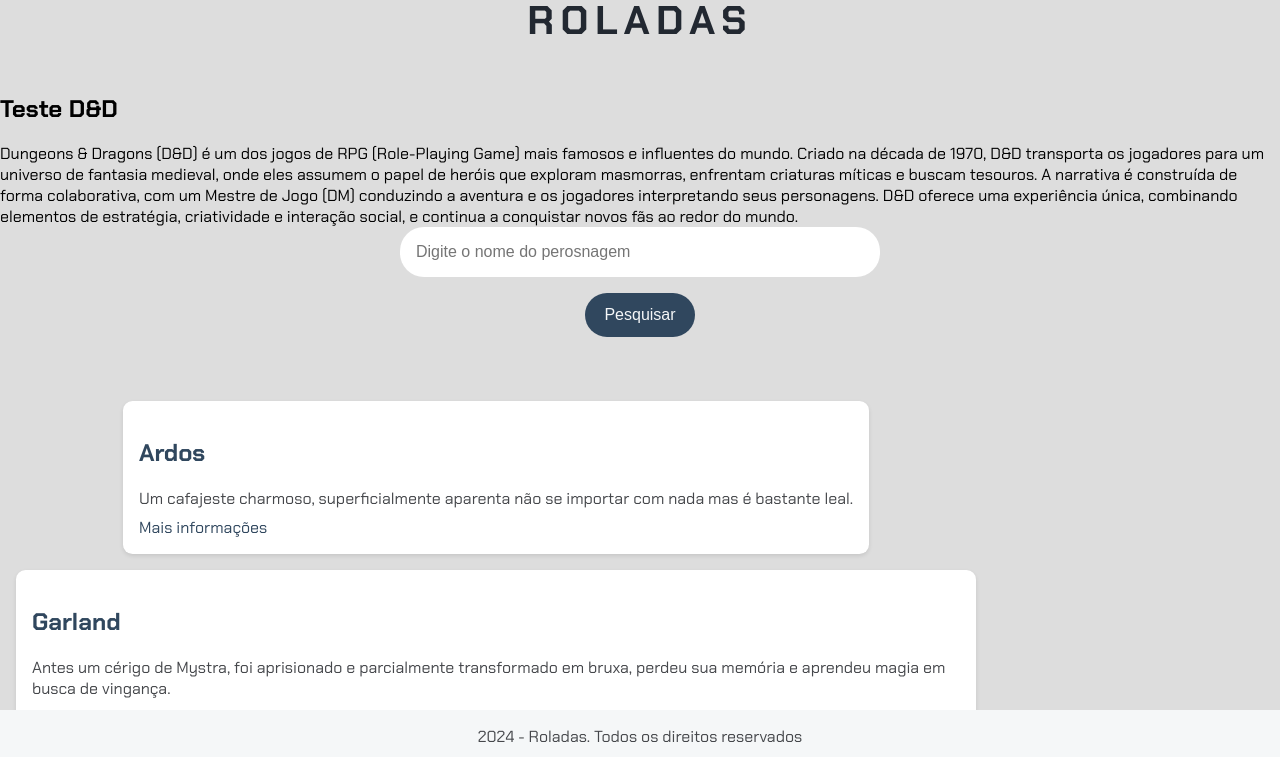
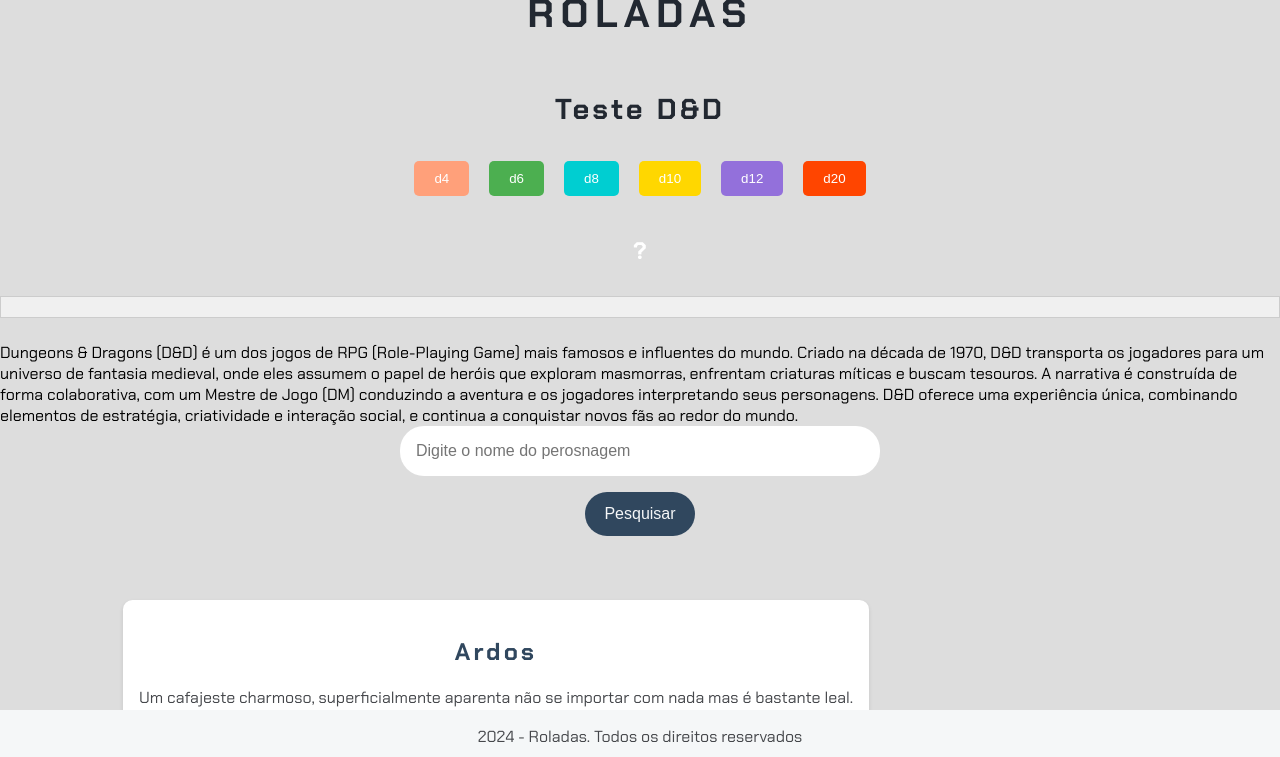
Before and after one commit to dudurban/Aprendendo-HTML-CSS, a plain HTML site: page index.html in a window 1280 px wide. Both pictures are taken after a click on the button "Pesquisar". Shown: the top 757 px of the page. Drawn offline with Linux system fonts and the light colour scheme.

Commit message:
Updated files
Now with animation

```diff
--- a/app.js
+++ b/app.js
@@ -1,27 +1,49 @@
+// Função para rolar o dado
+function rolarDado(faces) {
+  const dado = document.getElementById('dice');
+
+  // Remove todas as classes de dado
+  dado.classList.remove('dice-d4', 'dice-d6', 'dice-d8', 'dice-d10', 'dice-d12', 'dice-d20');
+
+  // Adiciona a classe correspondente ao dado
+  dado.classList.add(`dice-d${faces}`);
+  dado.style.animation = 'rollDice 1s ease-in-out'; // Inicia a animação
+
+  setTimeout(() => {
+    const resultado = Math.floor(Math.random() * faces) + 1;
+    dado.textContent = resultado; // Atualiza o resultado no dado
+    dado.style.animation = 'none'; // Reseta a animação após terminar
+    document.getElementById("resultado").textContent = `Resultado: ${resultado}`;
+  }, 1000); // Tempo da animação em milissegundos (1 segundo)
+}
+
+// Função para buscar personagem
 function pesquisar() {
-    // Busca o elemento HTML com o ID "resultados-pesquisa" e armazena na variável section
-    let section = document.getElementById("resultados-pesquisa");
+  const nomeBuscado = document.getElementById("campoBusca").value.toLowerCase();
+  const resultados = dados.filter(dados =>
+    dados.titulo.toLowerCase().includes(nomeBuscado)
+  );
 
-    // Imprime o elemento section no console para fins de depuração (pode ser removido em produção)
-    console.log(section);
+  exibirResultados(resultados);
+}
 
-    // Inicializa uma string vazia para armazenar os resultados da pesquisa
-    let resultados = "";
+// Função para exibir os resultados da busca
+function exibirResultados(resultados) {
+  const resultadosDiv = document.getElementById("resultados-pesquisa");
+  resultadosDiv.innerHTML = ""; // Limpa os resultados anteriores
 
-    // Itera sobre cada item (dado) no array de dados
-    for (let dado of dados) {
-      // Cria uma nova string de HTML para cada resultado, formatando os dados do objeto
-      resultados += `
-        <div class="item-resultado">
-          <h2>
-            <a href="#" target="_blank">${dado.titulo}</a>
-          </h2>
-          <p class="descricao-meta">${dado.descricao}</p>
-          <a href=${dado.link} target="_blank">Mais informações</a>
-        </div>
-      `;
-    }
-
-    // Atribui a string com os resultados ao conteúdo HTML do elemento section
-    section.innerHTML = resultados;
+  if (resultados.length === 0) {
+    resultadosDiv.innerHTML = "<p>Nenhum personagem encontrado.</p>";
+  } else {
+    resultados.forEach(dados => {
+      resultadosDiv.innerHTML += `
+      <div class="item-resultado">
+           <h2>
+             <a href="#" target="_blank">${dados.titulo}</a>
+           </h2>
+           <p class="descricao-meta">${dados.descricao}</p>
+           <a href=${dados.link} target="_blank">Mais informações</a>
+      </div>`;
+    });
   }
+}
--- a/index.html
+++ b/index.html
@@ -5,68 +5,34 @@
     <meta charset="UTF-8">
     <meta name="viewport" content="width=device-width, initial-scale=1.0">
     <title>Roladas</title>
-
-    <style>
-      .dice-container {
-          display: flex;
-          justify-content: center;
-      }
-
-      .dice-button {
-          margin: 10px;
-          padding: 10px 20px;
-          background-color: #4CAF50; /* Verde */
-          color: white;
-          border: none;
-          border-radius: 5px;
-          cursor: pointer;
-      }
-
-      #resultado {
-          font-size: 24px;
-          font-weight: bold;
-          margin-top: 20px;
-          text-align: center;
-          background-color: #f0f0f0;
-          padding: 10px;
-          border: 1px solid #ccc;
-      }
-  </style>
 </head>
 <body>
-  <HEADEr>
+    <header>
       <h1>ROLADAS</h1>
-  </HEADEr>
-  <MAIN>
-
+    </header>
+    <main>
       <h2>Teste D&D</h2>
-
-<!-- <div class="dice-container">
-    <button class="dice-button" onclick="rolarDado(4)">d4</button>
-    <button class="dice-button" onclick="rolarDado(6)">d6</button>
-    <button class="dice-button" onclick="rolarDado(8)">d8</button>
-    <button class="dice-button" onclick="rolarDado(10)">d10</button>
-    <button class="dice-button" onclick="rolarDado(12)">d12</button>
-    <button class="dice-button" onclick="rolarDado(20)">d20</button>
+      <!-- Botões para rolagem -->
+      <div class="dice-container">
+        <button class="dice-button-d4" onclick="rolarDado(4)">d4</button>
+        <button class="dice-button-d6" onclick="rolarDado(6)">d6</button>
+        <button class="dice-button-d8" onclick="rolarDado(8)">d8</button>
+        <button class="dice-button-d10" onclick="rolarDado(10)">d10</button>
+        <button class="dice-button-d12" onclick="rolarDado(12)">d12</button>
+        <button class="dice-button-d20" onclick="rolarDado(20)">d20</button>
       </div>
-
+      <div id="dice" class="dice-animation">?</div>
       <p id="resultado"></p>
 
-  <script>
-    function rolarDado(faces) {
-        const resultado = Math.floor(Math.random() * faces) + 1;
-        document.getElementById("resultado").textContent = resultado;
-    }
-  </script> -->
       Dungeons & Dragons (D&D) é um dos jogos de RPG (Role-Playing Game) mais famosos e influentes do mundo. Criado na década de 1970, D&D transporta os jogadores para um universo de fantasia medieval, onde eles assumem o papel de heróis que exploram masmorras, enfrentam criaturas míticas e buscam tesouros. A narrativa é construída de forma colaborativa, com um Mestre de Jogo (DM) conduzindo a aventura e os jogadores interpretando seus personagens. D&D oferece uma experiência única, combinando elementos de estratégia, criatividade e interação social, e continua a conquistar novos fãs ao redor do mundo.
 
       <section>
-    <input type="text" placeholder="Digite o nome do perosnagem">
+      <input type="text" id="campoBusca" placeholder="Digite o nome do perosnagem">
       <button onclick="pesquisar()">Pesquisar</button>
       </section>
       <section class="resultados-pesquisa" id="resultados-pesquisa">
       </section>
-  </MAIN>
+    </main>
     <footer>
       <p>2024 - Roladas. Todos os direitos reservados</p>
       <p>Entre em contato pelo email: urban@roladado.com.br</p>
--- a/style.css
+++ b/style.css
@@ -1,5 +1,134 @@
 /* Importa a fonte Chakra Petch do Google Fonts */
 @import url('https://fonts.googleapis.com/css2?family=Chakra+Petch:ital,wght@0,300;0,400;0,500;0,600;0,700;1,300;1,400;1,500;1,600;1,700&display=swap');
+
+/* Estiliza o container "bandeja de dados" */
+.dice-container {
+    display: flex;
+    justify-content: center;
+}
+
+
+/* Estiliza os botões dos dados */
+.dice-button-d4 {
+    margin: 10px;
+    padding: 10px 20px;
+    background-color: #FFA07A; /* Laranja */
+    color: white;
+    border: none;
+    border-radius: 5px;
+    cursor: pointer;
+}
+.dice-button-d6 {
+    margin: 10px;
+    padding: 10px 20px;
+    background-color: #4CAF50; /* Verde */
+    color: white;
+    border: none;
+    border-radius: 5px;
+    cursor: pointer;
+}
+.dice-button-d8 {
+    margin: 10px;
+    padding: 10px 20px;
+    background-color: #00CED1; /* Azul */
+    color: white;
+    border: none;
+    border-radius: 5px;
+    cursor: pointer;
+}
+.dice-button-d10 {
+    margin: 10px;
+    padding: 10px 20px;
+    background-color: #FFD700; /* Amarelo */
+    color: white;
+    border: none;
+    border-radius: 5px;
+    cursor: pointer;
+}
+.dice-button-d12 {
+    margin: 10px;
+    padding: 10px 20px;
+    background-color: #9370DB; /* Roxo */
+    color: white;
+    border: none;
+    border-radius: 5px;
+    cursor: pointer;
+}
+.dice-button-d20 {
+    margin: 10px;
+    padding: 10px 20px;
+    background-color: #FF4500; /* Vermelho */
+    color: white;
+    border: none;
+    border-radius: 5px;
+    cursor: pointer;
+}
+
+/* Estiliza a resposta do resultado */
+#resultado {
+    font-size: 24px;
+    font-weight: bold;
+    margin-top: 20px;
+    text-align: center;
+    background-color: #f0f0f0;
+    padding: 10px;
+    border: 1px solid #ccc;
+}
+
+/* Estilo base para o dado */
+.dice-animation {
+    display: block;
+    width: 50px;
+    height: 50px;
+    margin: 20px auto;
+    border-radius: 5px;
+    text-align: center;
+    line-height: 50px;
+    color: white;
+    font-size: 24px;
+    font-weight: bold;
+    animation: none;
+    }
+
+/* Estilos específicos para cada dado */
+.dice-d4 {
+background-color: #FFA07A; /* Laranja */
+}
+
+.dice-d6 {
+background-color: #4CAF50; /* Verde */
+}
+
+.dice-d8 {
+background-color: #00CED1; /* Azul */
+}
+
+.dice-d10 {
+background-color: #FFD700; /* Amarelo */
+}
+
+.dice-d12 {
+background-color: #9370DB; /* Roxo */
+}
+
+.dice-d20 {
+background-color: #FF4500; /* Vermelho */
+}
+
+/* Definindo a animação */
+@keyframes rollDice {
+    0% { transform: rotate(0deg); }
+    25% { transform: rotate(90deg); }
+    50% { transform: rotate(180deg); }
+    75% { transform: rotate(270deg); }
+    100% { transform: rotate(360deg); }
+}
+
+/* Estiliza do Header */
+header {
+    margin-top: 15%; /* Aumente este valor para ajustar o título mais para baixo */
+    text-align: center;
+}
 
 /* Estiliza o corpo da página */
 body {
@@ -21,6 +150,15 @@ h1 {
     text-align: center; /* Alinha o texto ao centro */
     letter-spacing: 0.4rem; /* Espaçamento entre letras */
 }
+
+/* Estiliza os títulos h2 */
+h2 {
+    font-size: 1.8rem; /* Tamanho da fonte */
+    color: #222831; /* Cor do texto */
+    text-align: center; /* Alinha o texto ao centro */
+    letter-spacing: 0.2rem; /* Espaçamento entre letras */
+}
+
 
 /* Estiliza as seções da página */
 section {
```
Lines whose indentation alone changed are shown as unchanged.
